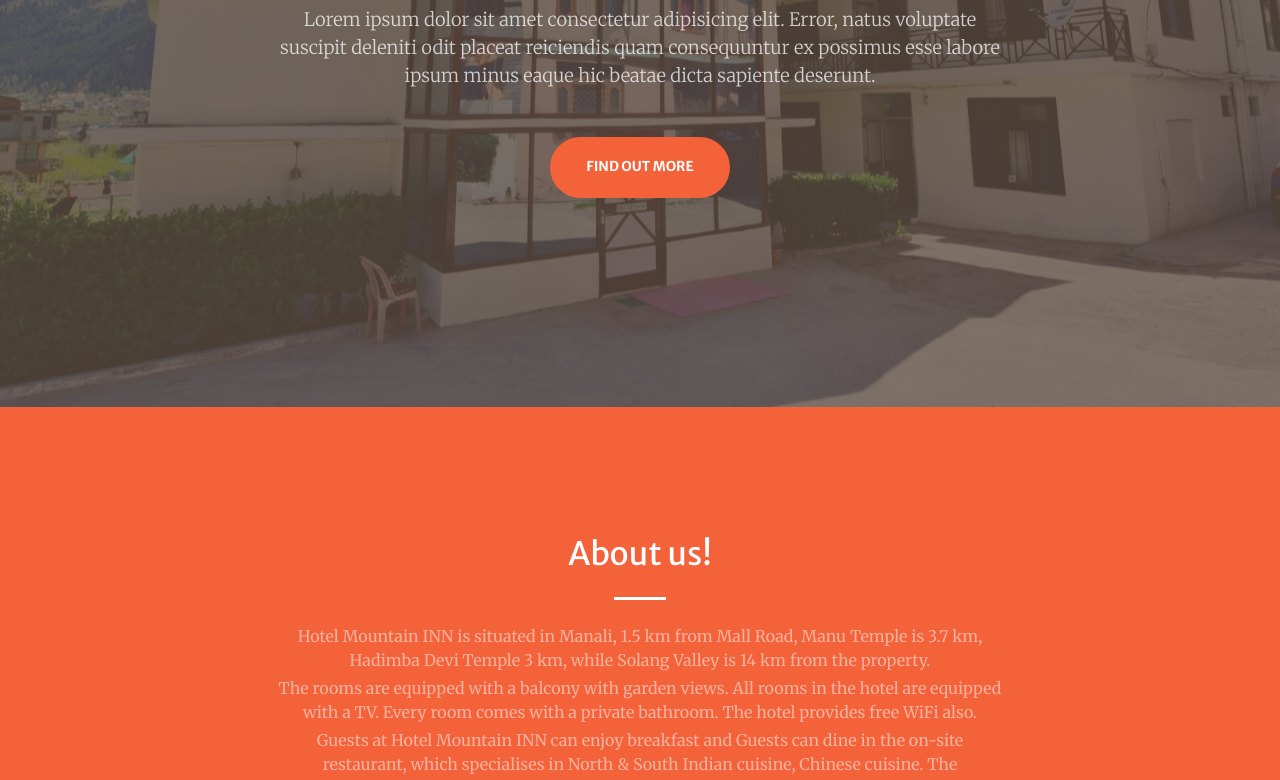
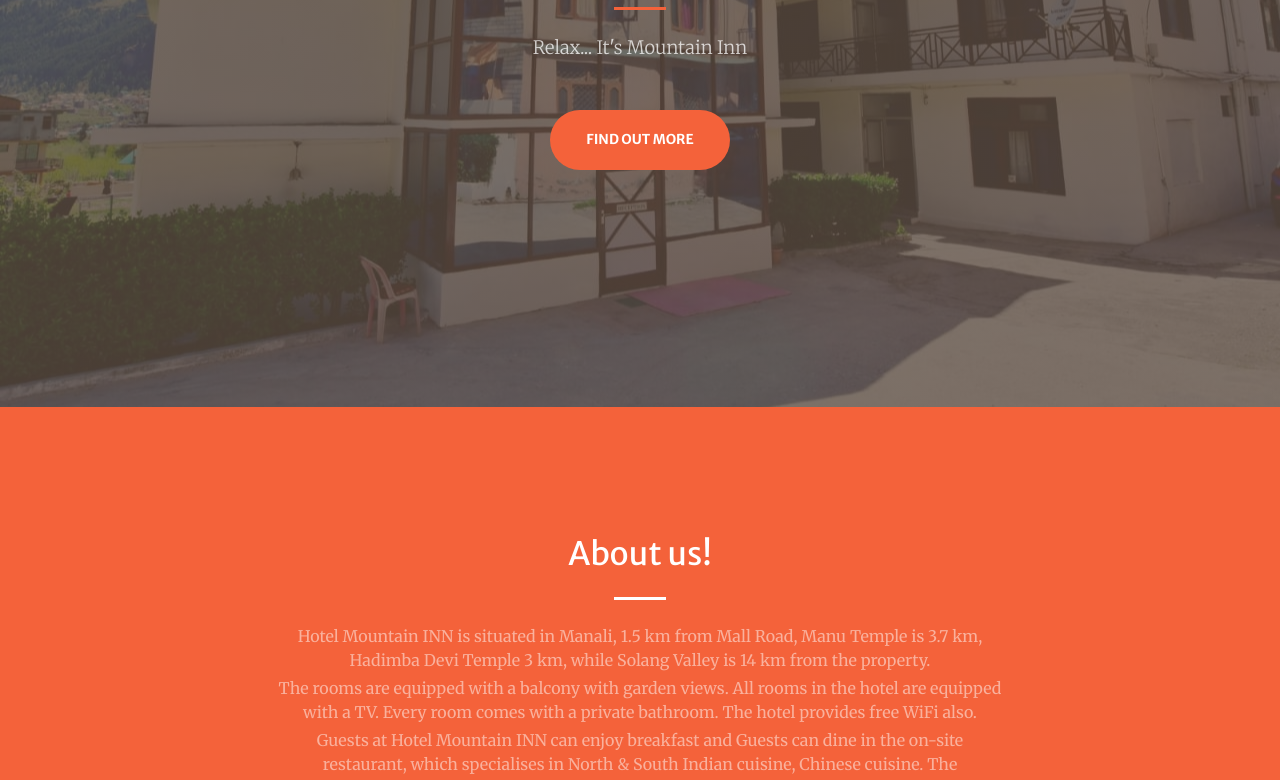
Before and after one commit to Ruchika99sharma/mountainin, a plain HTML site: page index.html in a window 1280 px wide. Shown: the part 393-1173 px from the top of the page. Drawn offline with nearby package versions, Linux system fonts and the light colour scheme.

Commit message:
Update index.html

```diff
--- a/index.html
+++ b/index.html
@@ -73,9 +73,7 @@
           <hr class="divider my-4">
         </div>
         <div class="col-lg-8 align-self-baseline">
-          <p class="text-white-75 font-weight-light mb-5">Lorem ipsum dolor sit amet consectetur adipisicing elit.
-            Error, natus voluptate suscipit deleniti odit placeat reiciendis quam consequuntur ex possimus esse labore
-            ipsum minus eaque hic beatae dicta sapiente deserunt.</p>
+          <p class="text-white-75 font-weight-light mb-5">Relax... It's Mountain Inn</p>
           <a class="btn btn-primary btn-xl js-scroll-trigger" href="#about">Find Out More</a>
         </div>
       </div>
@@ -239,7 +237,7 @@
               <li class="mb-1">Garden</li>
               <li class="mb-1">Room Service</li>
               <li class="mb-1">Restaurant</li>
-              <li class="mb-1">Rooftop terrace</li>
+              <li class="mb-1">CCTV</li>
               <li class="mb-1">Daily housekeeping</li>
               <li class="mb-1">Front desk safe</li>
               <li class="mb-1">Laundry service</li>
```
